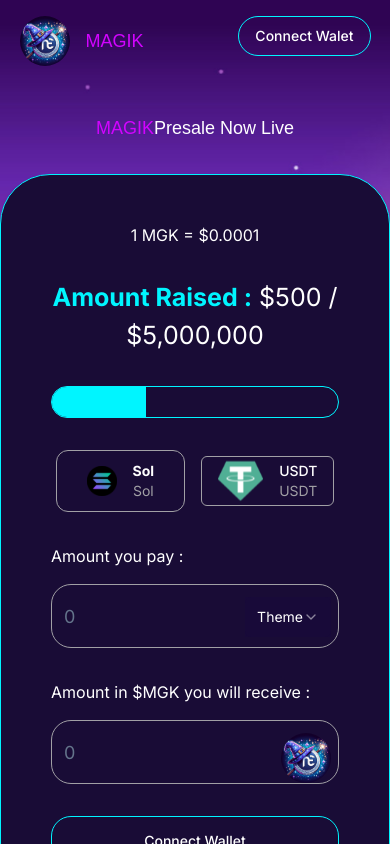
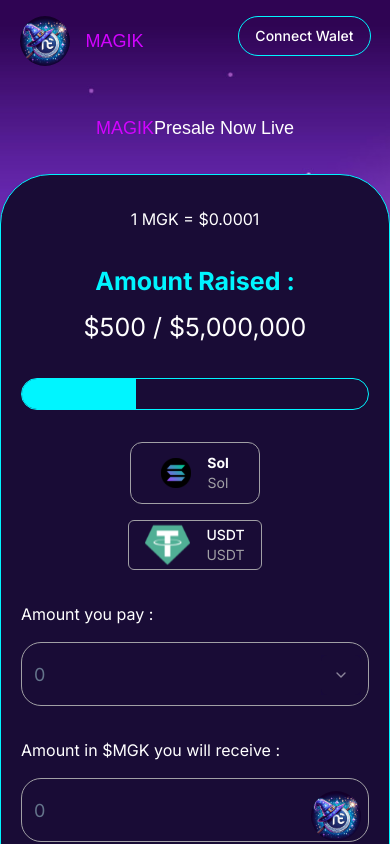
Before and after one commit to superwaih/minky, a Next.js app: page / in a window 390 px wide. Shown: the top 844 px of the page. Built offline with nearby package versions, Linux system fonts and the light colour scheme; a web font is replaced by a local one.

Commit message:
fixed mobile

```diff
--- a/src/components/shared/Presale.tsx
+++ b/src/components/shared/Presale.tsx
@@ -15,11 +15,11 @@
 import Image from 'next/image'
 const Presale = () => {
   return (
-    <div className='py-12 px-[50px] shadow-md bg-brand-black max-w-[800px] w-full space-y-8 rounded-[50px] border-brand-cyan border'>
+    <div className='p-8 mx-4 md:py-12 px-[20px] md:px-[50px] shadow-md bg-brand-black max-w-[800px] w-full space-y-8 rounded-[50px] border-brand-cyan border'>
         <h3 className='text-white text-center'>1 MGK = $0.0001</h3>
-        <p className='text-white text-center  text-[25px]'><span className='text-brand-cyan font-bold'>Amount Raised :</span> $500 / $5,000,000</p>
+        <p className='text-white flex-col flex md:flex-row gap-2 items-center text-center  text-[25px]'><span className='text-brand-cyan font-bold'>Amount Raised :</span> <span>$500 / $5,000,000</span></p>
         <Slider defaultValue={[33]} max={100} step={1} />
-        <div className='flex gap-4 items-center justify-center'>
+        <div className='flex md:flex-row flex-col gap-4 items-center justify-center'>
             <Button
             variant={'secondary'}
             size={'sm'}
@@ -50,7 +50,7 @@
                 <div className='absolute top-[20%] text-white right-2 z-50 bg-[#180A39]'>
                 <Select>
   <SelectTrigger className="">
-    <SelectValue placeholder="Theme" />
+    <SelectValue  />
   </SelectTrigger>
   <SelectContent>
     <SelectItem value="light">
--- a/src/components/ui/select.tsx
+++ b/src/components/ui/select.tsx
@@ -19,7 +19,7 @@
   <SelectPrimitive.Trigger
     ref={ref}
     className={cn(
-      "flex h-10 w-full items-center justify-between rounded-md  border-input bg-inherit px-3 py-2 text-sm ring-offset-background placeholder:text-muted-foreground focus:outline-none focus:ring-2 focus:ring-ring focus:ring-offset-2 disabled:cursor-not-allowed disabled:opacity-50 [&>span]:line-clamp-1",
+      "flex h-10 w-full items-center justify-between rounded-md  border-input bg-brand-black px-3 py-2 text-sm ring-offset-background placeholder:text-muted-foreground focus:outline-none focus:ring-2 focus:ring-ring focus:ring-offset-2 disabled:cursor-not-allowed disabled:opacity-50 [&>span]:line-clamp-1",
       className
     )}
     {...props}
@@ -75,7 +75,7 @@
     <SelectPrimitive.Content
       ref={ref}
       className={cn(
-        "relative z-50 max-h-96 min-w-[8rem] overflow-hidden rounded-md border bg-inherit text-popover-foreground shadow-md data-[state=open]:animate-in data-[state=closed]:animate-out data-[state=closed]:fade-out-0 data-[state=open]:fade-in-0 data-[state=closed]:zoom-out-95 data-[state=open]:zoom-in-95 data-[side=bottom]:slide-in-from-top-2 data-[side=left]:slide-in-from-right-2 data-[side=right]:slide-in-from-left-2 data-[side=top]:slide-in-from-bottom-2",
+        "relative z-50 max-h-96 min-w-[8rem] overflow-hidden rounded-md  bg-brand-black text-popover-foreground shadow-md data-[state=open]:animate-in data-[state=closed]:animate-out data-[state=closed]:fade-out-0 data-[state=open]:fade-in-0 data-[state=closed]:zoom-out-95 data-[state=open]:zoom-in-95 data-[side=bottom]:slide-in-from-top-2 data-[side=left]:slide-in-from-right-2 data-[side=right]:slide-in-from-left-2 data-[side=top]:slide-in-from-bottom-2",
         position === "popper" &&
           "data-[side=bottom]:translate-y-1 data-[side=left]:-translate-x-1 data-[side=right]:translate-x-1 data-[side=top]:-translate-y-1",
         className
@@ -140,7 +140,7 @@
 >(({ className, ...props }, ref) => (
   <SelectPrimitive.Separator
     ref={ref}
-    className={cn("-mx-1 my-1 h-px bg-muted", className)}
+    className={cn("-mx-1 my-1 h-px ", className)}
     {...props}
   />
 ))
```
